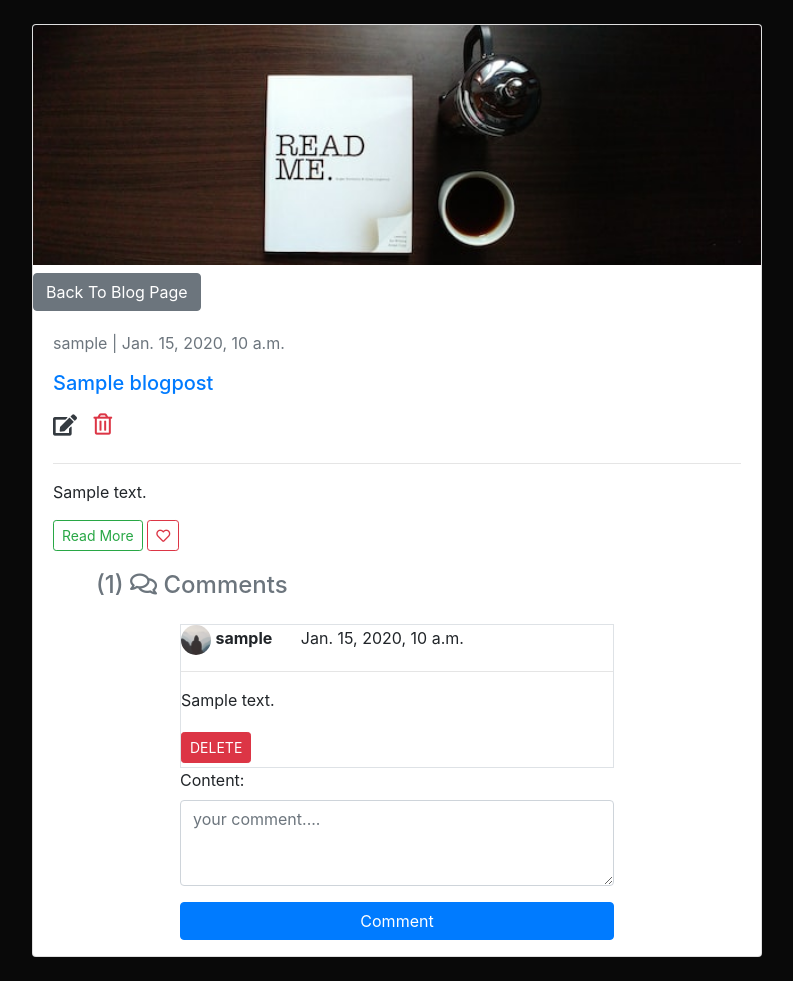
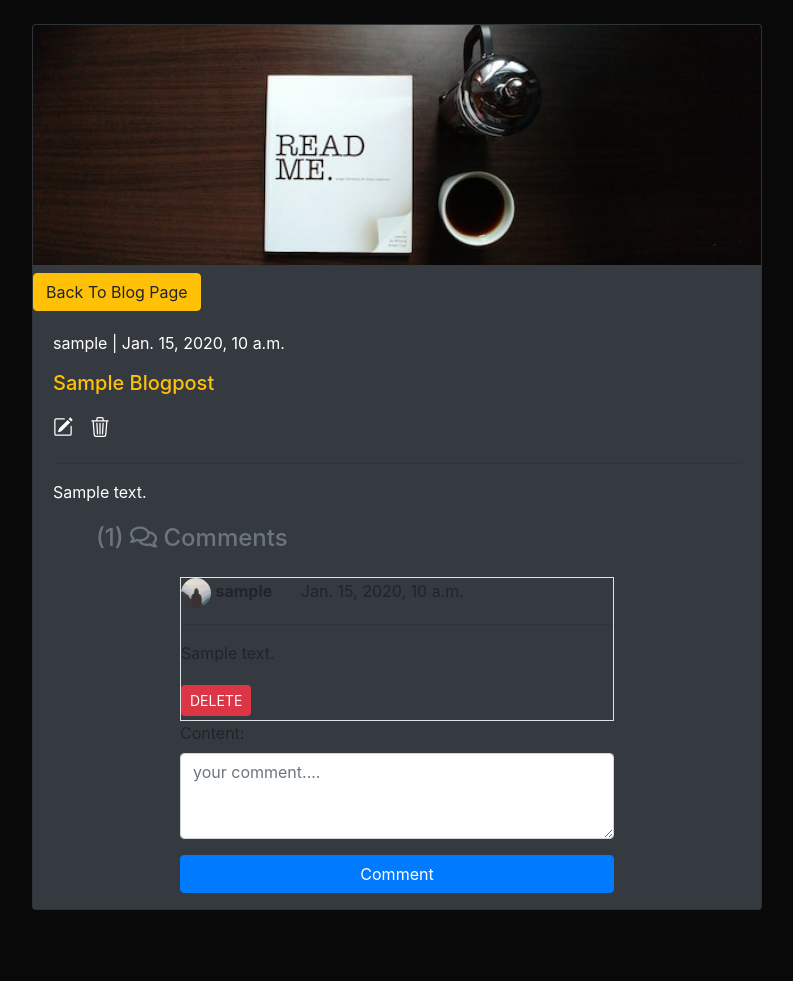
Before and after one commit to rockroman/CI_PP4-Knowledge-Flow, a Django app: page /flow_blog/blog/blog/1 in a window 1280 px wide. Shown: the part 72-1053 px from the top of the page, without its empty margins (243-1036 px from the left). After the commit the page ends 982 px from the top, so only its background shows below. Run offline with Django 3.2, Linux system fonts and the light colour scheme; a user stored in the database is signed in; tables that the repository leaves empty hold one stand-in row (values such as "Sample post"); some libraries are stand-ins or nearby versions.

Commit message:
style a blog html template

```diff
--- a/flow_blog/templates/flow_blog/blog_details.html
+++ b/flow_blog/templates/flow_blog/blog_details.html
@@ -9,23 +9,28 @@
 
   <div class="row mt-4 justify-content-center">
         <div class="col-md-8 mb-4">
-            <div class="card h-100 ">
+            <div class="card h-100 bg-dark" >
             <img src="{% static 'images/us-wah-x8HupeZdK7Y-unsplash-cup.jpg' %}" alt="" class="  card-img-top">
-            <a href="{% url 'blog_page' %}"><button class="mt-2 btn btn-secondary"> Back To Blog Page</button></a>
+            <a href="{% url 'blog_page' %}"><button class="mt-2 btn btn-warning"> Back To Blog Page</button></a>
             <div class="card-body">
-                    <p class="text-muted">{{ post.creator }} | {{ post.created_on }}</p>
-                    <h5 class="card-title"> <a href="">{{ post.title }}</a> </h5>
+                    <p class="text-white">{{ post.creator }} | {{ post.created_on }}</p>
+                    <h5 class="card-title"> <div class="text-warning text-capitalize">{{ post.title }}</div> </h5>
                     {% if user.is_authenticated %}
                         {% if user == post.creator %}
-                        <a href="{% url 'edit_blog' post.pk %}"><i class="fas fa-edit fa-lg text-dark "></i></a>
-                        <button type="button" data-toggle="modal" data-target="#my-{{ post.id }}" class="btn border-0 mb-1"><i class="far fa-trash-alt fa-lg text-danger"></i></i></button>
+                        <a href="{% url 'edit_blog' post.pk %}"><svg xmlns="http://www.w3.org/2000/svg" width="20" height="20" fill="white" class="bi bi-pencil-square" viewBox="0 0 16 16">
+                            <path d="M15.502 1.94a.5.5 0 0 1 0 .706L14.459 3.69l-2-2L13.502.646a.5.5 0 0 1 .707 0l1.293 1.293zm-1.75 2.456-2-2L4.939 9.21a.5.5 0 0 0-.121.196l-.805 2.414a.25.25 0 0 0 .316.316l2.414-.805a.5.5 0 0 0 .196-.12l6.813-6.814z"/>
+                            <path fill-rule="evenodd" d="M1 13.5A1.5 1.5 0 0 0 2.5 15h11a1.5 1.5 0 0 0 1.5-1.5v-6a.5.5 0 0 0-1 0v6a.5.5 0 0 1-.5.5h-11a.5.5 0 0 1-.5-.5v-11a.5.5 0 0 1 .5-.5H9a.5.5 0 0 0 0-1H2.5A1.5 1.5 0 0 0 1 2.5v11z"/>
+                          </svg></a>
+                        <button type="button" data-toggle="modal" data-target="#my-{{ post.id }}" class="btn border-0 mb-1"><svg xmlns="http://www.w3.org/2000/svg" width="20" height="20" fill="white" class="bi bi-trash3" viewBox="0 0 16 16">
+                            <path d="M6.5 1h3a.5.5 0 0 1 .5.5v1H6v-1a.5.5 0 0 1 .5-.5ZM11 2.5v-1A1.5 1.5 0 0 0 9.5 0h-3A1.5 1.5 0 0 0 5 1.5v1H2.506a.58.58 0 0 0-.01 0H1.5a.5.5 0 0 0 0 1h.538l.853 10.66A2 2 0 0 0 4.885 16h6.23a2 2 0 0 0 1.994-1.84l.853-10.66h.538a.5.5 0 0 0 0-1h-.995a.59.59 0 0 0-.01 0H11Zm1.958 1-.846 10.58a1 1 0 0 1-.997.92h-6.23a1 1 0 0 1-.997-.92L3.042 3.5h9.916Zm-7.487 1a.5.5 0 0 1 .528.47l.5 8.5a.5.5 0 0 1-.998.06L5 5.03a.5.5 0 0 1 .47-.53Zm5.058 0a.5.5 0 0 1 .47.53l-.5 8.5a.5.5 0 1 1-.998-.06l.5-8.5a.5.5 0 0 1 .528-.47ZM8 4.5a.5.5 0 0 1 .5.5v8.5a.5.5 0 0 1-1 0V5a.5.5 0 0 1 .5-.5Z"/>
+                          </svg></button>
                         {% block blog_modal %}{% include 'blog_modal.html' %}{% endblock blog_modal %}
                         {% endif %}
                     {% endif %}
                     <hr>
-                    <p class="card-text">{{ post.body}}</p>
-                    <a href="" class="btn btn-outline-success btn-sm">Read More</a>
-                    <a href="" class="btn btn-outline-danger btn-sm"><i class="far fa-heart"></i></a>
+                    <p class="card-text text-white">{{ post.body}}</p>
+                    <!-- <a href="" class="btn btn-outline-success btn-sm">Read More</a> -->
+
             </div>
             <!--comments-->
         <div class="section ">
--- a/templates/blog_modal.html
+++ b/templates/blog_modal.html
@@ -4,7 +4,7 @@
     <div class="modal-dialog" role="document">
       <div class="modal-content">
         <div class="modal-header flex-column align-items-center">
-          <h3><span><svg xmlns="http://www.w3.org/2000/svg" width="16" height="16" fill="currentColor" class="bi bi-x-circle" viewBox="0 0 16 16">
+          <h3><span><svg xmlns="http://www.w3.org/2000/svg" width="30" height="30" fill="red" class="bi bi-x-circle" viewBox="0 0 16 16">
             <path d="M8 15A7 7 0 1 1 8 1a7 7 0 0 1 0 14zm0 1A8 8 0 1 0 8 0a8 8 0 0 0 0 16z"/>
             <path d="M4.646 4.646a.5.5 0 0 1 .708 0L8 7.293l2.646-2.647a.5.5 0 0 1 .708.708L8.707 8l2.647 2.646a.5.5 0 0 1-.708.708L8 8.707l-2.646 2.647a.5.5 0 0 1-.708-.708L7.293 8 4.646 5.354a.5.5 0 0 1 0-.708z"/>
           </svg></span></h3>
--- a/templates/comment_modal.html
+++ b/templates/comment_modal.html
@@ -3,7 +3,10 @@
     <div class="modal-dialog" role="document">
       <div class="modal-content">
         <div class="modal-header flex-column align-items-center">
-          <h3><span><i class="far fa-times-circle fa-lg text-danger"></i></span></h3>
+          <h3><span><span><svg xmlns="http://www.w3.org/2000/svg" width="30" height="30" fill="red" class="bi bi-x-circle" viewBox="0 0 16 16">
+            <path d="M8 15A7 7 0 1 1 8 1a7 7 0 0 1 0 14zm0 1A8 8 0 1 0 8 0a8 8 0 0 0 0 16z"/>
+            <path d="M4.646 4.646a.5.5 0 0 1 .708 0L8 7.293l2.646-2.647a.5.5 0 0 1 .708.708L8.707 8l2.647 2.646a.5.5 0 0 1-.708.708L8 8.707l-2.646 2.647a.5.5 0 0 1-.708-.708L7.293 8 4.646 5.354a.5.5 0 0 1 0-.708z"/>
+          </svg></span></span></h3>
           <h5 class="modal-title text-uppercase " id="commentModalLabel">Are You sure</h5>
         </div>
         <div class="modal-body text-center text-muted">
```
Also changed, not shown: home/views.py (+4 -4 lines).
